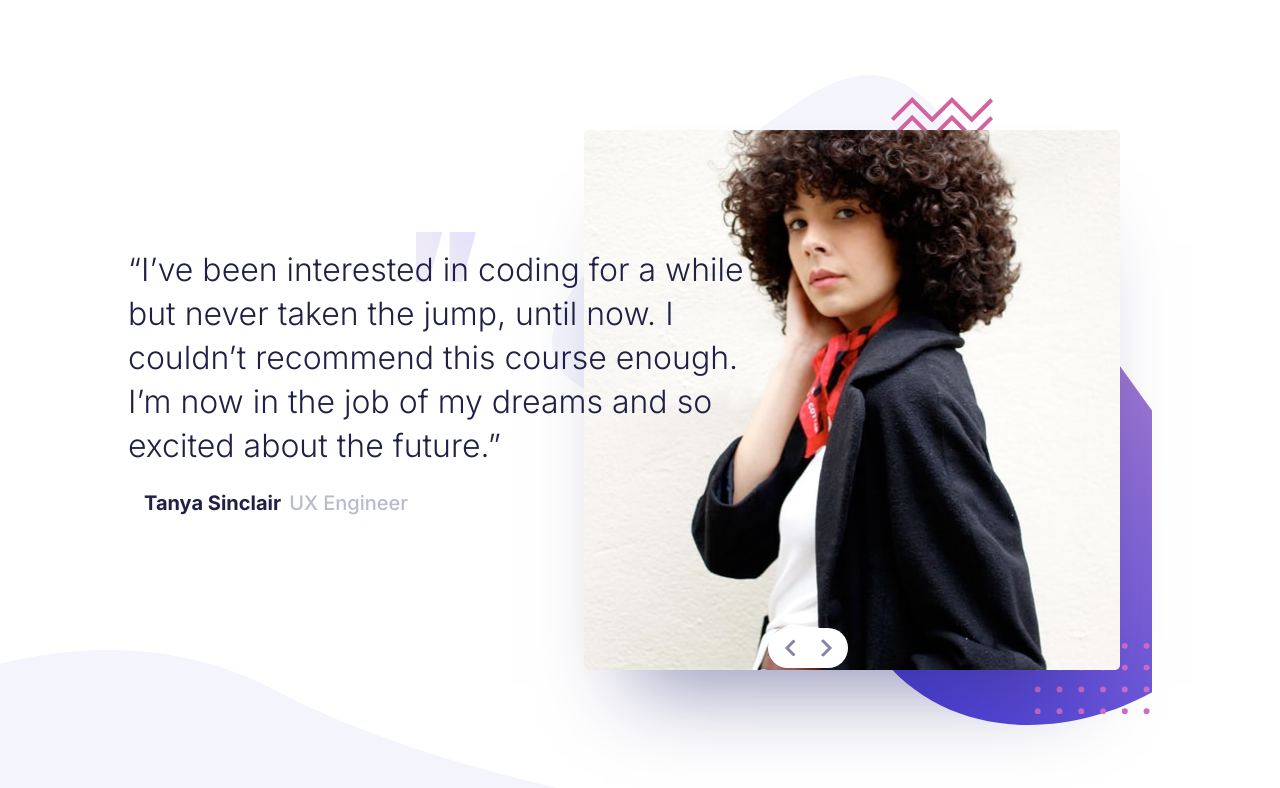
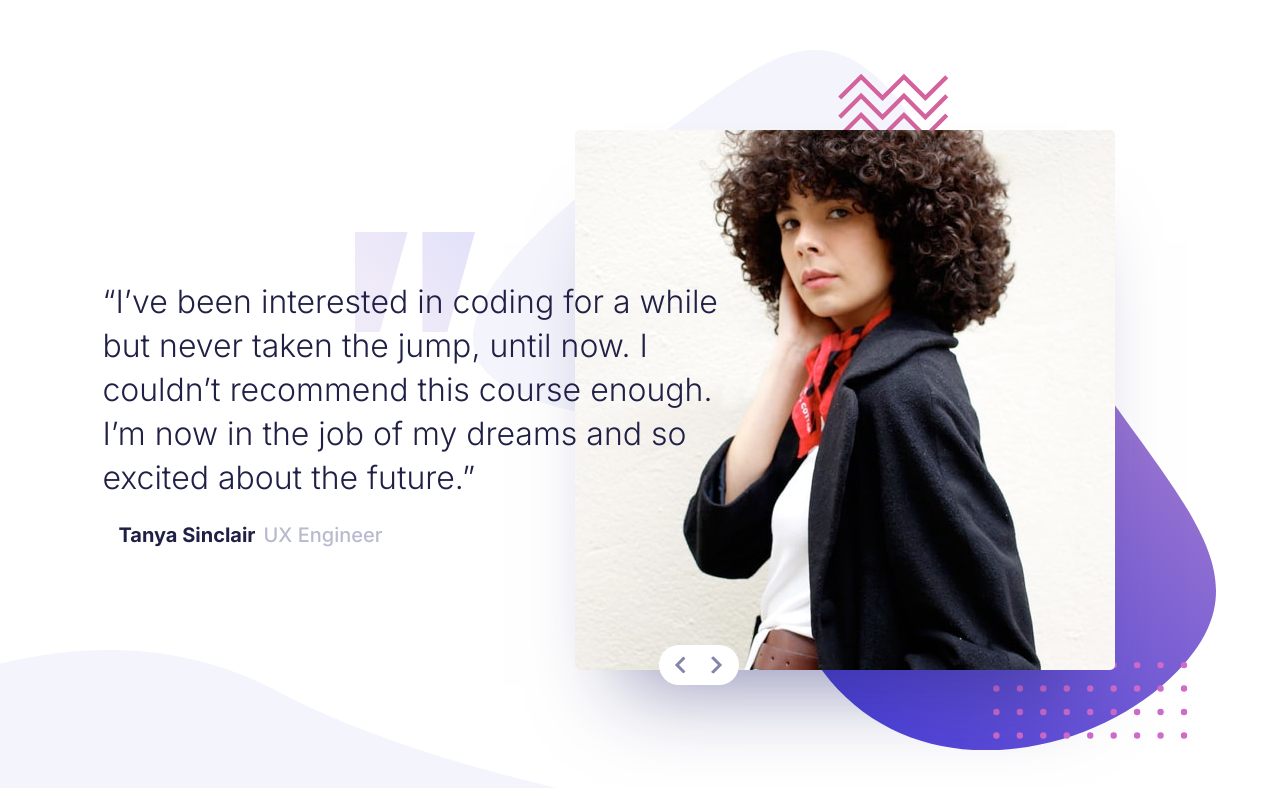
Before and after one commit to Rgit915/coding-bootcamp-testimonals-slider, a React (Vite) app: page / in a window 1280 px wide. Shown: the top 788 px of the page. Built offline with nearby package versions, Linux system fonts and the light colour scheme.

Commit message:
Adjust background image position

```diff
--- a/src/App.jsx
+++ b/src/App.jsx
@@ -35,14 +35,14 @@ const App = () => {
     <>
       <main>
         <section className="testimonals flex flex-col justify-center items-center w-full min-h-screen  bg-[url(/images/pattern-curve.svg)] bg-no-repeat bg-left-bottom bg-[length:285px_72px] md:flex-row-reverse md:bg-[length:400px_100px] xl:bg-[length:610px_150px] ">
-          <div className={`image-container relative flex flex-col justify-center items-center w-[327px] h-[308px]  bg-[url(/images/pattern-bg.svg)] bg-cover bg-no-repeat md:absolute md:right-[10%] md:p-8 md:w-[360px] md:h-[360px] xl:w-[600px] xl:h-[650px] ${animationClass}`}>
+          <div className={`image-container relative flex flex-col justify-center items-center w-[327px] h-[308px]  bg-[url(/images/pattern-bg.svg)] bg-cover bg-no-repeat md:absolute md:right-[5%]  md:w-[385px] md:h-[362px] lg:w-[530px] lg:h-[499px]  xl:w-[743px] xl:h-[700px] ${animationClass}`}>
           <img
-              className="w-[254px] h-[253px] md:w-[300px] md:h-[300px] xl:w-[540px] xl:h-[540px]"
+              className="w-[254px] h-[253px] md:w-[300px] md:h-[300px] lg:w-[400px] lg:h-[400px] xl:w-[540px] xl:h-[540px]"
               src={currentSlide.image}
               alt="user image"
             />
 
-            <div className="arrow-slider absolute w-[80px] h-[40px] p-2 top-[85%] left-[36%] bg-white rounded-3xl flex justify-center space-x-6">
+            <div className="arrow-slider absolute w-[80px] h-[40px] p-2 top-[85%] left-[36%] bg-white rounded-3xl flex justify-center space-x-6 md:left-[25%]">
             <button type="button" name="prev" onClick={handlePrev}>
                 <img src={prevIcon} alt="previous slide arrow" />
               </button>
@@ -52,7 +52,7 @@ const App = () => {
             </div>
           </div>
 
-          <article className={`testimonials_content text-center my-8 pt-4 h-[228px] w-[311px] bg-[url(/images/pattern-quotes.svg)] bg-no-repeat bg-top bg-[length:60px_50px] md:absolute md:left-[5%] md:top-[25%] md:w-[350px] lg:left-[10%] lg:w-[635px] md:text-left ${animationClass}`}>
+          <article className={`testimonials_content text-center my-8 pt-4 h-[228px] w-[311px] bg-[url(/images/pattern-quotes.svg)] bg-no-repeat bg-top bg-[length:60px_50px] md:absolute md:left-[8%] md:top-[25%] md:w-[350px] lg:bg-[length:120px_100px] lg:pt-12  lg:w-[500px] xl:w-[625px] md:text-left ${animationClass}`}>
             <p className="testimonals_text text-[18px] font-light leading-6 lg:text-[24px] lg:leading-[30px] xl:text-[32px] xl:leading-[44px]">“{currentSlide.testimony}”</p>
             <div className="testimonials__info p-4 text-center text-[15px] leading-5 font-inter flex flex-col justify-center items-center space-x-2 md:flex-row md:justify-start lg:text-[20px] md:leading-[38px]">
               <h1 className="testimonials__name font-bold text-dark-blue">{currentSlide.name}</h1>
--- a/src/index.css
+++ b/src/index.css
@@ -21,4 +21,9 @@
     transition: opacity 0.3s ease-out;
   }
 
+  @media (min-width: 768px) {
+    .testimonials_content {
+      background-position: left 60px top -12px;
+    }
+  }
 }
```
